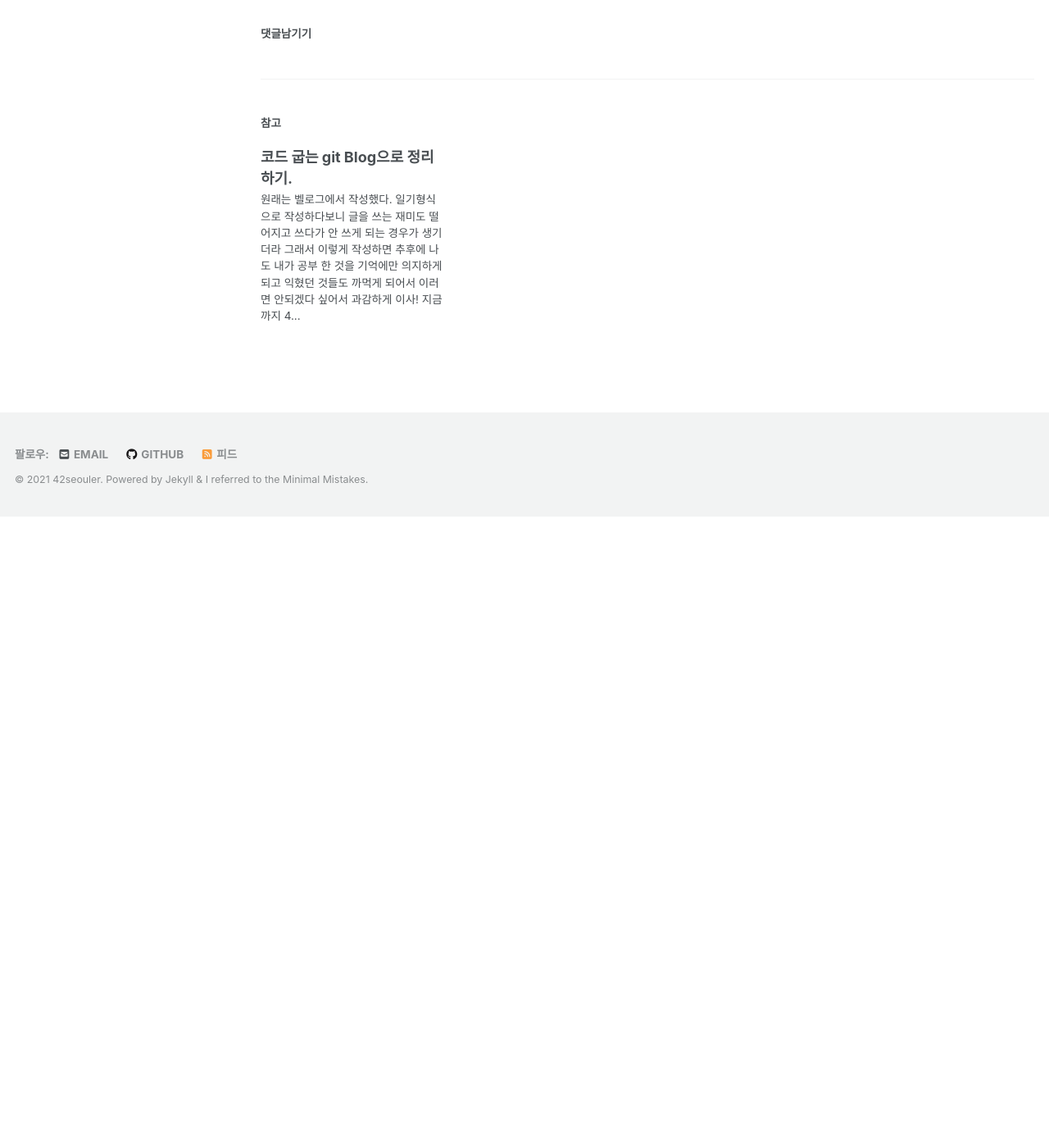
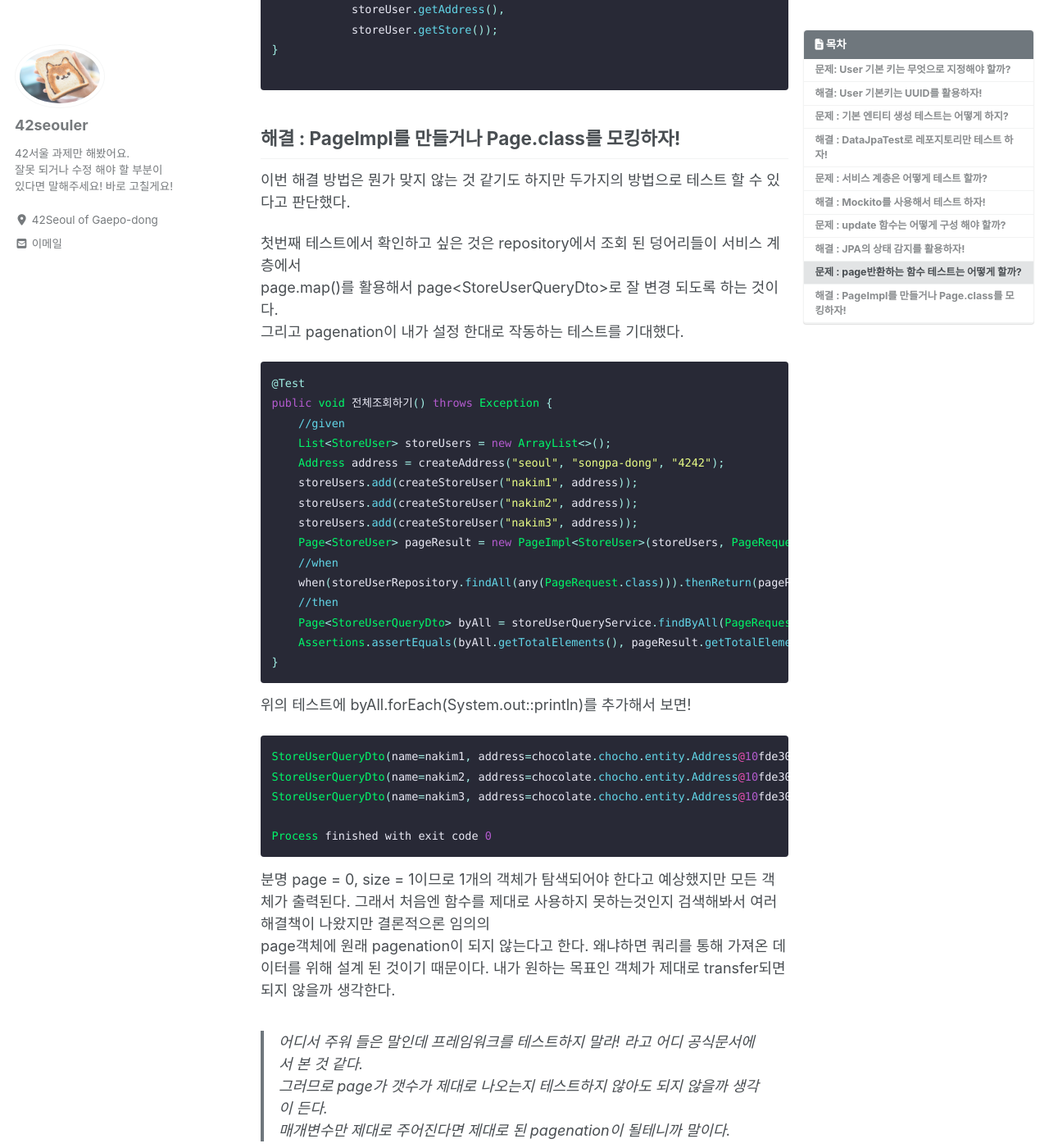
Before and after one commit to 42seouler/42seouler.github.io, a Jekyll site: the page built from _posts/2021/java/2021-01-07-albacorn.md, in a window 1280 px wide and 1400 px high, scrolled down 6935 px. Shown: the whole window at 82% size. Built offline with Jekyll 4.4.1, drawn with Linux system fonts in a browser that asks for light colours; cached includes are drawn as plain includes; nearby versions of some CDN libraries; a script that is not in the unit is left out; comment, search, counter and statistics services are not loaded; before the commit the page ends 7565 px from its top, so only the background shows below that; some of the changed text lies outside the part shown.

Commit message:
page 테스트하기

````diff
--- a/_posts/2021/java/2021-01-07-albacorn.md
+++ b/_posts/2021/java/2021-01-07-albacorn.md
@@ -259,3 +259,91 @@ public void update(StoreUser dto) {
 
 > 공식 문서
 > [DataJPA 상태 감지 전략](https://docs.spring.io/spring-data/jpa/docs/current/reference/html/#reference)
+
+## 문제 : page반환하는 함수 테스트는 어떻게 할까?
+
+처음엔 지금까지 해온 것 처럼 임의의 page객체를 만들어서 테스트 하면 될 것이라고 생각하고 임의의
+page객체를 만들기 위해 검색을 했다 PageImpl 클래스를 활용해서 사용자가 객체를 만들 수 있었다.
+제대로 해결되지 않은 부분이라고 생각하지만 일단 해결 한 벙법에 대해 적어본다.
+
+```java
+@Override
+public Page<StoreUserQueryDto> findByAll(PageRequest pageRequest) {
+    Page<StoreUser> AllStoreUser = storeUserRepository.findAll(pageRequest);
+    return AllStoreUser.map(this::transferStoreUserToStoreQueryDto);
+}
+
+StoreUserQueryDto transferStoreUserToStoreQueryDto(StoreUser storeUser) {
+    return new StoreUserQueryDto(
+            storeUser.getName(),
+            storeUser.getAddress(),
+            storeUser.getStore());
+}
+
+```
+
+## 해결 : PageImpl를 만들거나 Page.class를 모킹하자!
+
+이번 해결 방법은 뭔가 맞지 않는 것 같기도 하지만 두가지의 방법으로 테스트 할 수 있다고 판단했다.
+
+첫번째 테스트에서 확인하고 싶은 것은 repository에서 조회 된 덩어리들이 서비스 계층에서
+page.map()를 활용해서 page&#60;StoreUserQueryDto&#62;로 잘 변경 되도록 하는 것이다.
+그리고 pagenation이 내가 설정 한대로 작동하는 테스트를 기대했다.
+
+```java
+@Test
+public void 전체조회하기() throws Exception {
+    //given
+    List<StoreUser> storeUsers = new ArrayList<>();
+    Address address = createAddress("seoul", "songpa-dong", "4242");
+    storeUsers.add(createStoreUser("nakim1", address));
+    storeUsers.add(createStoreUser("nakim2", address));
+    storeUsers.add(createStoreUser("nakim3", address));
+    Page<StoreUser> pageResult = new PageImpl<StoreUser>(storeUsers, PageRequest.of(0, 1), storeUsers.size());
+    //when
+    when(storeUserRepository.findAll(any(PageRequest.class))).thenReturn(pageResult);
+    //then
+    Page<StoreUserQueryDto> byAll = storeUserQueryService.findByAll(PageRequest.of(0, 1));
+    Assertions.assertEquals(byAll.getTotalElements(), pageResult.getTotalElements());
+}
+```
+
+위의 테스트에 byAll.forEach(System.out::println)를 추가해서 보면!
+
+```java
+StoreUserQueryDto(name=nakim1, address=chocolate.chocho.entity.Address@10fde30a, store=null)
+StoreUserQueryDto(name=nakim2, address=chocolate.chocho.entity.Address@10fde30a, store=null)
+StoreUserQueryDto(name=nakim3, address=chocolate.chocho.entity.Address@10fde30a, store=null)
+
+Process finished with exit code 0
+```
+
+분명 page = 0, size = 1이므로 1개의 객체가 탐색되어야 한다고 예상했지만 모든 객체가 출력된다.
+그래서 처음엔 함수를 제대로 사용하지 못하는것인지 검색해봐서 여러 해결책이 나왔지만 결론적으론 임의의
+page객체에 원래 pagenation이 되지 않는다고 한다. 왜냐하면 쿼리를 통해 가져온 데이터를 위해 설계 된 것이기 때문이다. 내가 원하는 목표인 객체가 제대로 transfer되면 되지 않을까 생각한다.
+> 어디서 주워 들은 말인데 프레임워크를 테스트하지 말라! 라고 어디 공식문서에서 본 것 같다.
+그러므로 page가 갯수가 제대로 나오는지 테스트하지 않아도 되지 않을까 생각이 든다.
+매개변수만 제대로 주어진다면 제대로 된 pagenation이 될테니까 말이다.
+
+두번째 해결 방법은 Mock을 활용해서 Page.class를 모킹하는 것인데 Repository를 호출 할때 모킹된 Page를 주어서 하는 것인데 이 방법은 pageStub의 storeUser가 null이기 transfer함수를 검증 할 수 없다. 그렇지만 아래와 같은 방법으로도 진행하는 것 같아 참고 사항으로 적어둔다!
+
+```java
+@Test
+public void 전체조회하기() throws Exception {
+    //given
+    Page<StoreUser> pageStub = (Page<StoreUser>)Mockito.mock(Page.class);
+    //when
+    when(storeUserRepository.findAll(any(PageRequest.class))).thenReturn(pageStub);
+    //then
+    Page<StoreUserQueryDto> byAll = storeUserQueryService.findByAll(PageRequest.of(1, 20));
+}
+```
+
+이번 테스트에서 얻은 교훈은 레퍼런스를 잘 참고해서 해야한다는 것이다. 사용자 단계에서 사용하지 않는 class라고 한다. 그렇다면 page가 포함되어 있을 땐 어떻게 테스트 하는지 추후에 자세히 알아봐야겠다.
+
+> 공식 문서
+[DataJPA 깃허브 이슈](https://github.com/spring-projects/spring-data-commons/issues/1410)
+
+> 그 외
+[Mocking page.class하는 방법](https://stackoverflow.com/questions/60306567/mocking-raw-string-in-unit-testing-for-spring-boot-service-layer)
+[pageImpl 임의로 페이지 나누기](https://stackoverflow.com/questions/26720768/spring-data-pageimpl-not-returning-page-with-the-correct-size)
````
